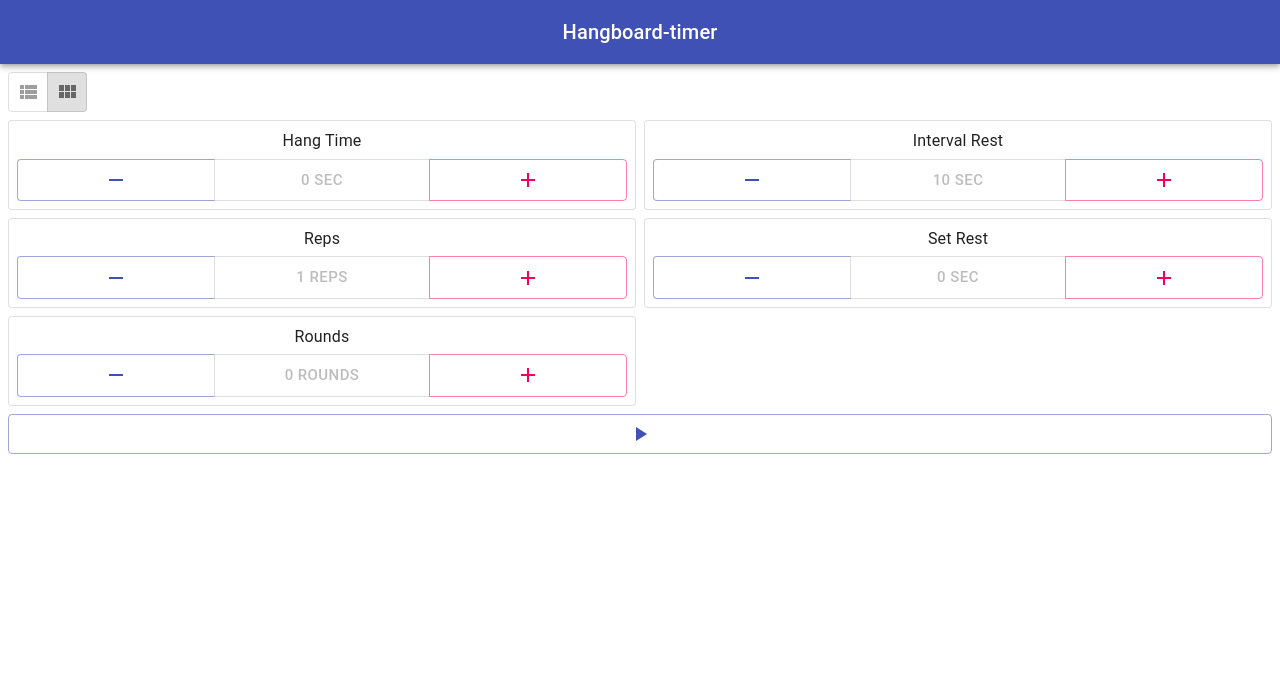
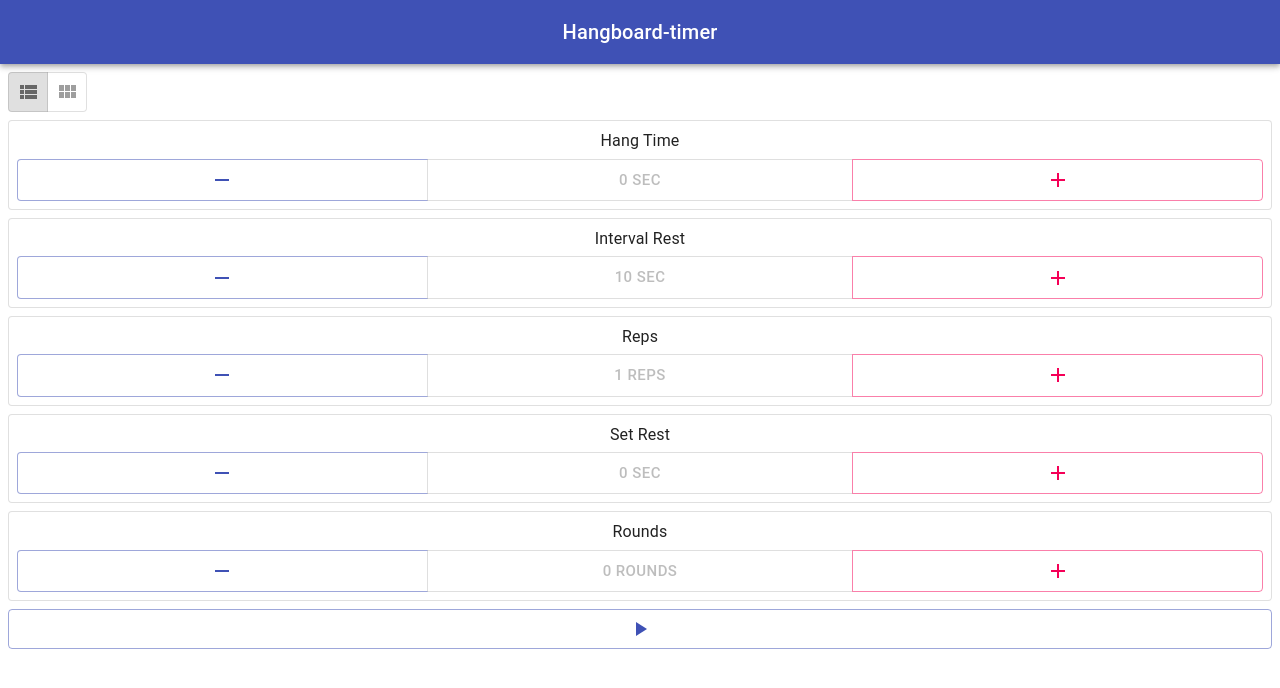
Before and after one commit to oyjoh/hangboard-timer, a React (Create React App) app: page / in a window 1280 px wide. Shown: the top 688 px of the page. Built offline with nearby package versions, Linux system fonts and the light colour scheme.

Commit message:
Changed default to list, not grid

```diff
--- a/src/components/HangTimer/HangTimer.jsx
+++ b/src/components/HangTimer/HangTimer.jsx
@@ -45,7 +45,7 @@ const HangTimer = () => {
 
     const [timer, setTimer] = useState({elem: null});
 
-    const [mode, setMode] = useState('grid');
+    const [mode, setMode] = useState('list');
 
     const handleModeChange = (event, value) => {
         console.log(value);
```
